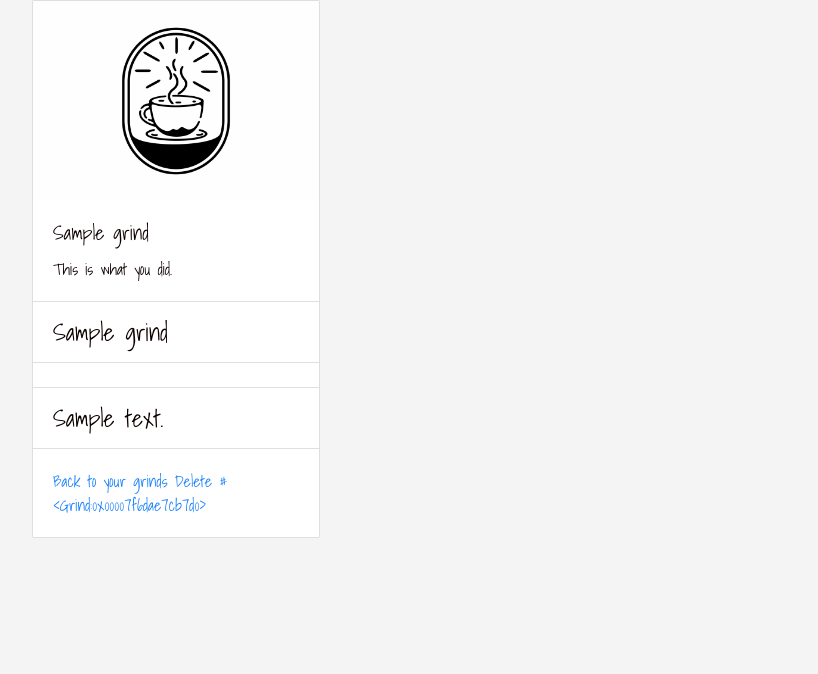
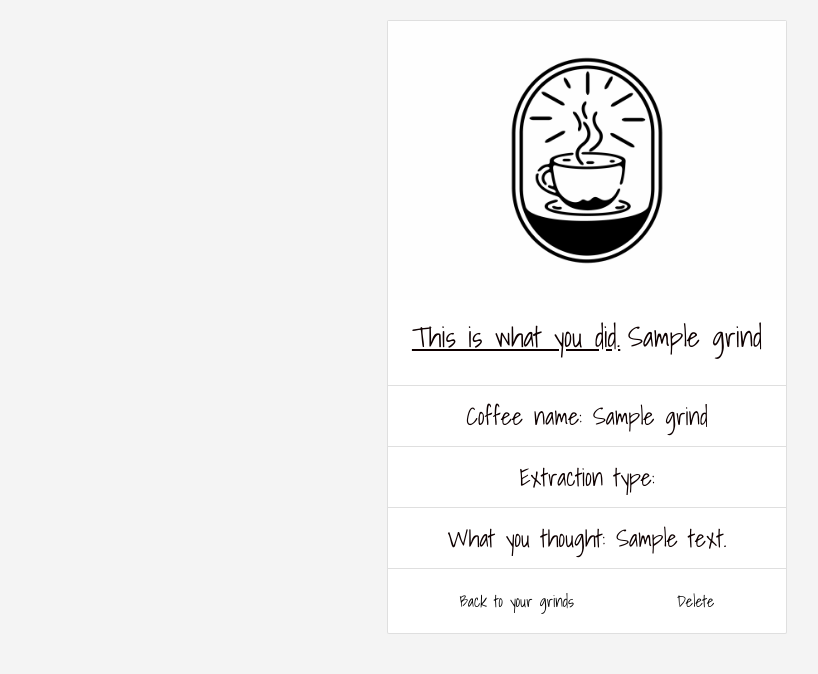
Before and after one commit to MedericMesle/DialerAll, a Rails app: page /grinds/1 in a window 1280 px wide. Shown: the part 126-800 px from the top of the page, without its empty margins (53-871 px from the left). Run offline with Rails 7, Linux system fonts and the light colour scheme; tables that the repository leaves empty hold one stand-in row (values such as "Sample post"); style sheets or scripts are compiled from the project's sources; some libraries are stand-ins or nearby versions.

Commit message:
Looking better

```diff
--- a/app/assets/stylesheets/grinds/_show.scss
+++ b/app/assets/stylesheets/grinds/_show.scss
@@ -0,0 +1,17 @@
+.new_container{
+  display: flex;
+  justify-content: center;
+  text-align: center;
+  margin-top:20px;
+  margin-bottom: 20px;
+}
+
+.card-body{
+  display: flex;
+  justify-content: space-around;
+  a{
+    color: black !important;
+    text-decoration: none;
+    background-color: transparent;
+  }
+}
--- a/app/views/grinds/show.html.erb
+++ b/app/views/grinds/show.html.erb
@@ -1,19 +1,21 @@
 
 <div class="container">
-  <div class="card" style="width: 18rem;">
+<div class="new_container">
+  <div class="card" style="width: 25rem;">
     <%= image_tag("card_badge.jpg") %>
     <div class="card-body">
-      <h5 class="card-title"><%= @grind.grind_name %></h5>
-      <p class="card-text">This is what you did.</p>
+      <h3 class="card-title"><u>This is what you did.</u></h3>
+      <h3 class="card-text"><%= @grind.grind_name %></h3>
     </div>
     <ul class="list-group list-group-flush">
-      <li class="list-group-item"><%= @grind.coffee_name %></li>
-      <li class="list-group-item"><%= @grind.extraction_type %></li>
-      <li class="list-group-item"><%= @grind.comments %></li>
+      <li class="list-group-item">Coffee name: <%= @grind.coffee_name %></li>
+      <li class="list-group-item">Extraction type: <%= @grind.extraction_type %></li>
+      <li class="list-group-item">What you thought: <%= @grind.comments %></li>
     </ul>
     <div class="card-body">
-      <a href="#" class="card-link"><%= link_to "Back to your grinds", grinds_path %></a>
-      <a href="#" class="card-link"><%= link_to "Delete #{@grind}", grind_path(@grind), method: :delete, data: { confirm: "Are you sure?" } %></a>
+      <%= link_to "Back to your grinds", grinds_path %>
+      <%= link_to "Delete", grind_path(@grind), method: :delete, data: { confirm: "Are you sure?" } %>
     </div>
   </div>
 </div>
+</div>
```
